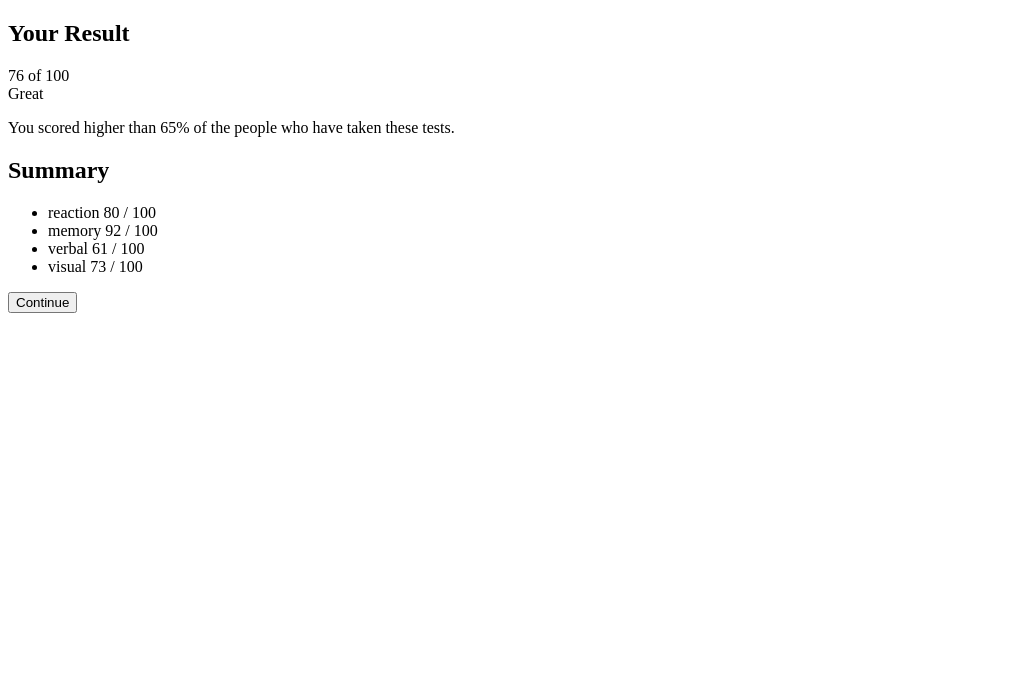
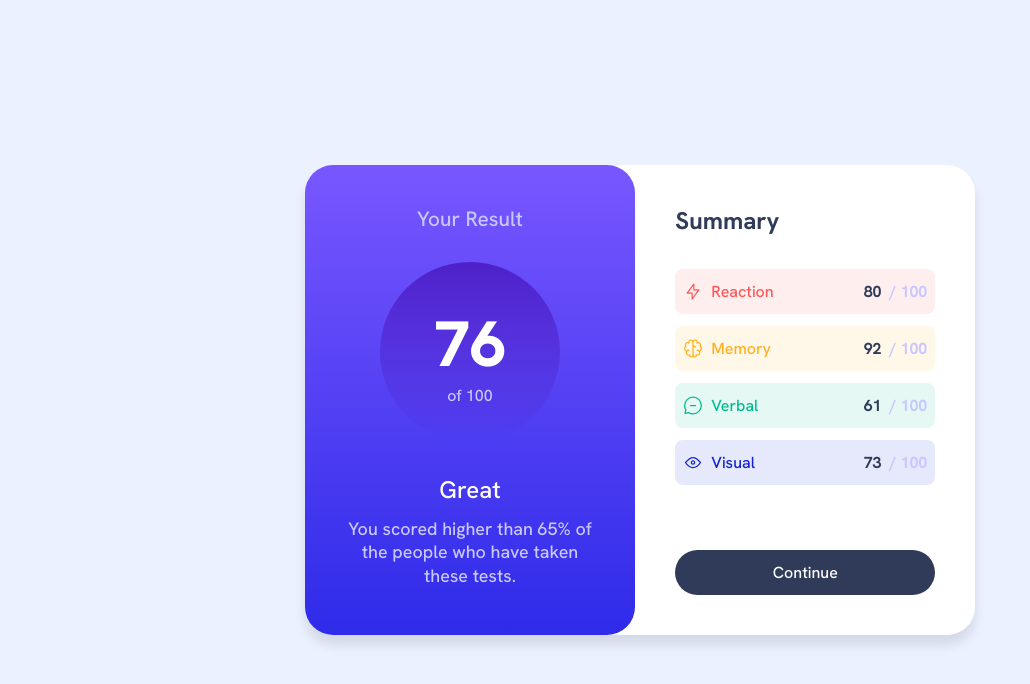
Before and after one commit to roberta-silva/frontend-mentor-desafios, a plain HTML site: page results-summary-component/index.html in a window 1280 px wide. Shown: the whole page, without its empty margins (0-1030 px from the left). Drawn offline with Linux system fonts and the light colour scheme.

Commit message:
css inicial

```diff
--- a/results-summary-component/index.html
+++ b/results-summary-component/index.html
@@ -15,6 +15,7 @@
 
 <body>
   <main>
+    <div class="container">
       <section class="result">
         <h1>Your Result</h1>
         <div class="score">
@@ -28,29 +29,41 @@
       <section class="summary">
         <h2>Summary</h2>
         <ul>
-        <li class="reaction"><span class="category">reaction</span>
+          <li class="reaction">
+            <span class="category"><img src="./src/img/icon-reaction.svg" alt="">Reaction</span>
             <span class="score">
-            <span class="achieved-score">80</span> / 100</span>
+              <span class="achieved-score">80</span>
+              <span class="max-score">/ 100</span>
+            </span>
           </li>
 
-        <li class="memory"><span class="category">memory</span>
+          <li class="memory">
+            <span class="category"><img src="./src/img/icon-memory.svg" alt="">Memory</span>
             <span class="score">
-            <span class="achieved-score">92</span> / 100</span>
+              <span class="achieved-score">92</span>
+              <span class="max-score"> / 100</span>
+            </span>
           </li>
 
-        <li class="verbal"><span class="category">verbal</span>
+          <li class="verbal">
+            <span class="category"><img src="./src/img/icon-verbal.svg" alt="">Verbal</span>
             <span class="score">
-            <span class="achieved-score">61</span> / 100</span>
+              <span class="achieved-score">61</span>
+              <span class="max-score"> / 100</span>
+            </span>
           </li>
 
-        <li class="visual"><span class="category">visual</span>
+          <li class="visual"><span class="category"><img src="./src/img/icon-visual.svg" alt="">Visual</span>
             <span class="score">
-            <span class="achieved-score">73</span> / 100</span>
+              <span class="achieved-score">73</span>
+              <span class="max-score"> / 100</span>
+            </span>
           </li>
         </ul>
 
-      <button type="button">Continue</button>
+        <button class="btn" type="button">Continue</button>
       </section>
+    </div>
   </main>
 </body>
 
--- a/results-summary-component/src/css/style.css
+++ b/results-summary-component/src/css/style.css
@@ -0,0 +1,177 @@
+body,
+h1,
+h2,
+p,
+span,
+ul {
+  margin: 0px;
+  padding: 0px;
+}
+* {
+  box-sizing: border-box;
+}
+body {
+  height: 100vh;
+  align-content: center;
+  background: hsl(221, 100%, 96%);
+  font-family: "Hanken Grotesk", sans-serif;
+}
+ul {
+  list-style: none;
+}
+main {
+  display: flex;
+  justify-content: center;
+}
+.container {
+  display: flex;
+  justify-content: center;
+  border-radius: 28px;
+  box-shadow: 0px 10px 12px rgba(0, 0, 0, 0.1);
+}
+/* section result */
+.result {
+  background: linear-gradient(
+    to bottom,
+    hsl(252, 100%, 67%),
+    hsl(241, 81%, 54%)
+  );
+  display: grid;
+  border-radius: 28px;
+  justify-items: center;
+  padding: 40px;
+  z-index: 2;
+}
+.result h1 {
+  font-size: 1.3rem;
+  font-weight: 500;
+  color: hsl(241, 100%, 89%);
+  margin-bottom: 30px;
+}
+.result .score {
+  width: 180px;
+  height: 180px;
+  display: grid;
+  justify-items: center;
+  padding: 40px;
+  background: linear-gradient(
+    to bottom,
+    hsla(256, 72%, 46%, 1),
+    hsla(241, 72%, 46%, 0)
+  );
+  border-radius: 50%;
+  margin-bottom: 32px;
+}
+.result .score .achieved-score {
+  font-size: 4rem;
+  font-weight: 800;
+  color: hsl(0, 0%, 100%);
+}
+.result .score .max-score {
+  font-weight: 0.875rem;
+  color: hsl(241, 100%, 89%);
+  align-self: center;
+}
+.result .rating {
+  font-size: 1.5rem;
+  font-weight: 500;
+  color: hsl(0, 0%, 100%);
+  margin-bottom: 12px;
+}
+.result .feedback {
+  font-size: 1.12rem;
+  line-height: 1.3;
+  font-weight: 500;
+  text-align: center;
+  max-width: 25ch;
+  color: hsl(241, 100%, 89%);
+  margin-bottom: 8px;
+}
+/* section summary */
+.summary {
+  display: flex;
+  flex-direction: column;
+  justify-content: space-between;
+  background: hsl(0, 0%, 100%);
+  border-radius: 28px;
+
+  padding: 40px;
+  box-shadow: -40px 0 0 0 hsl(0, 0%, 100%);
+  width: 340px;
+}
+.summary h2 {
+  color: hsl(224, 30%, 27%);
+  font-size: 1.5rem;
+  margin-bottom: 20px;
+}
+.summary li {
+  display: flex;
+  justify-content: space-between;
+  border-radius: 8px;
+  padding: 12px 8px;
+  margin-bottom: 12px;
+  font-size: 1rem;
+  font-weight: 500;
+}
+.summary li span {
+  display: flex;
+  align-content: center;
+  color: hsl(241, 100%, 89%);
+  font-weight: 500;
+}
+.summary li span img {
+  margin-right: 8px;
+}
+.summary li .achieved-score {
+  color: hsl(224, 30%, 27%);
+  font-weight: 700;
+  margin-right: 8px;
+}
+.summary li .max-score {
+  font-weight: 700;
+}
+.reaction {
+  background: hsl(0, 100%, 67%, 10%);
+}
+.reaction .category {
+  color: hsl(0, 100%, 67%);
+}
+.memory {
+  background: hsl(39, 100%, 56%, 10%);
+}
+.memory .category {
+  color: hsl(39, 100%, 56%);
+}
+.verbal {
+  background: hsl(166, 100%, 37%, 10%);
+}
+.verbal .category {
+  color: hsl(166, 100%, 37%);
+}
+.visual {
+  background: hsl(234, 85%, 45%, 10%);
+}
+.visual .category {
+  color: hsl(234, 85%, 45%);
+}
+.summary ul {
+  margin-bottom: 40px;
+}
+.btn {
+  font-family: "Hanken Grotesk", sans-serif;
+  border: none;
+  background: hsl(224, 30%, 27%);
+  border-radius: 28px;
+  padding: 12px;
+  color: hsl(0, 0%, 100%);
+  font-size: 1rem;
+  width: 100%;
+}
+.btn:hover {
+  cursor: pointer;
+  background: linear-gradient(
+    to bottom,
+    hsl(252, 100%, 67%),
+    hsl(241, 81%, 54%)
+  );
+}
```
Lines whose indentation alone changed are shown as unchanged.
